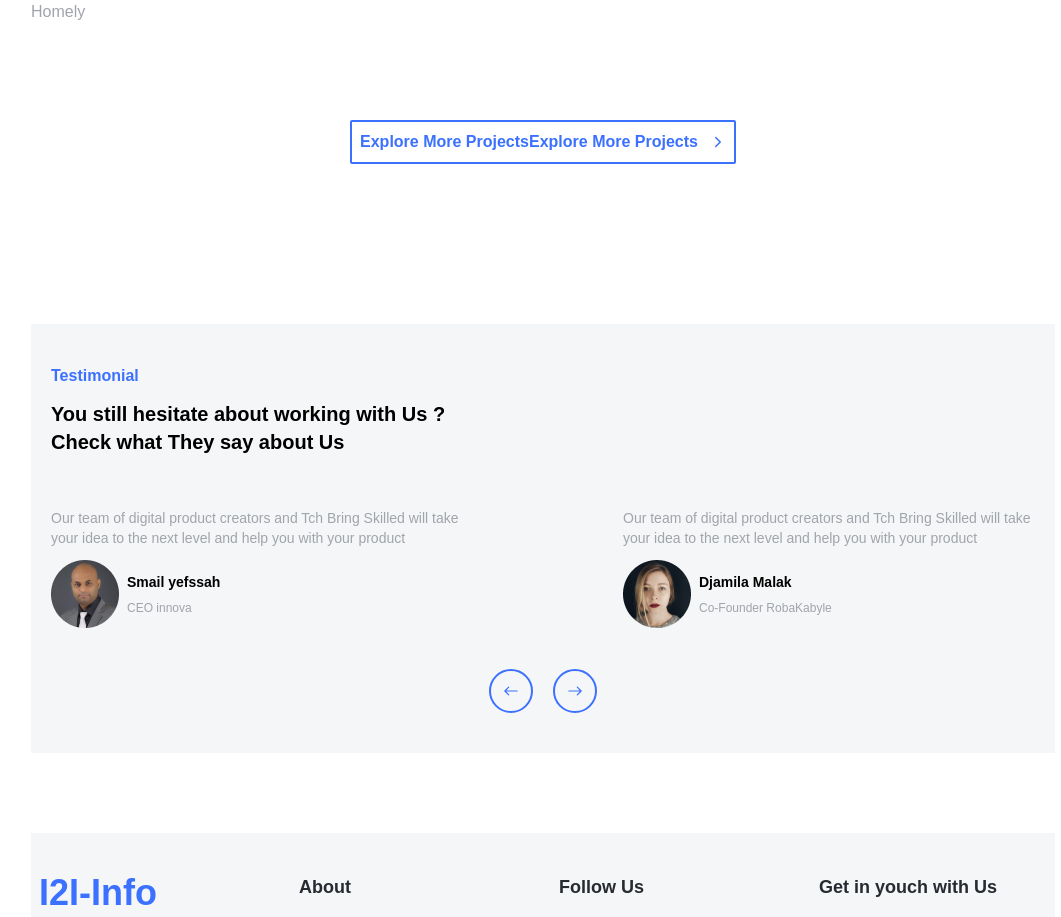
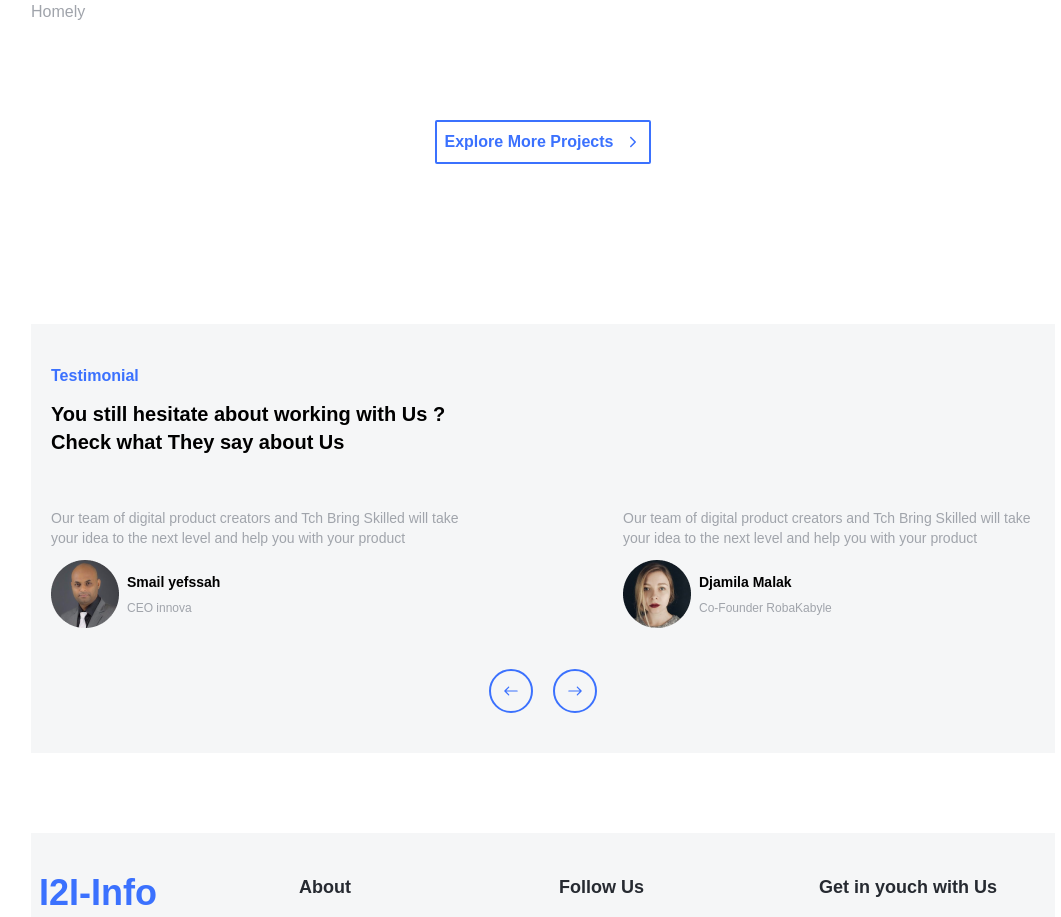
Before and after one commit to youssra-ghninou/i2i-infogerance, a React (Vite) app: page / in a window 1280 px wide. Shown: the part 3212-4129 px from the top of the page, without its empty margins (97-1158 px from the left). Built offline with nearby package versions, Linux system fonts and the light colour scheme.

Commit message:
fixed projects buttons

```diff
--- a/src/components/buttons/ProjectsButton.jsx
+++ b/src/components/buttons/ProjectsButton.jsx
@@ -4,9 +4,8 @@ import { Link } from "react-router-dom"
 
 const ProjectsButton = (props) => {
     return (
-        <Link to="/projects"><button className="flex items-center gap-3 p-2 rounded-sm text-base font-semibold text-primary bg-transparent border-2 border-primary border-solid w-fit dark:text-white dark:border-white transition duration-500 mt-10">
+        <Link to="/ourprojects"><button className="flex items-center gap-3 p-2 rounded-sm text-base font-semibold text-primary bg-transparent border-2 border-primary border-solid w-fit dark:text-white dark:border-white transition duration-500 mt-10">
                 {props.text}
-                Explore More Projects
                 <IoIosArrowForward />
             </button></Link>
     );
--- a/src/ourprojects/Projects.jsx
+++ b/src/ourprojects/Projects.jsx
@@ -5,7 +5,7 @@ const Projects = () => {
         <div className="flex flex-col gap-14">
             <ProjectsExploreCard />
             <div className="self-center ">
-            <ProjectsButton />
+            <ProjectsButton text="Explore More Projects"/>
             </div>
         </div>
     );
```
